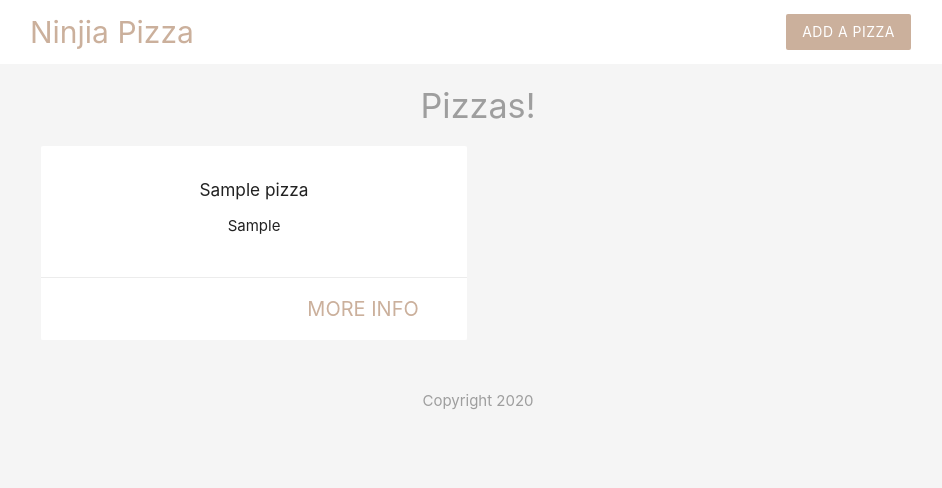
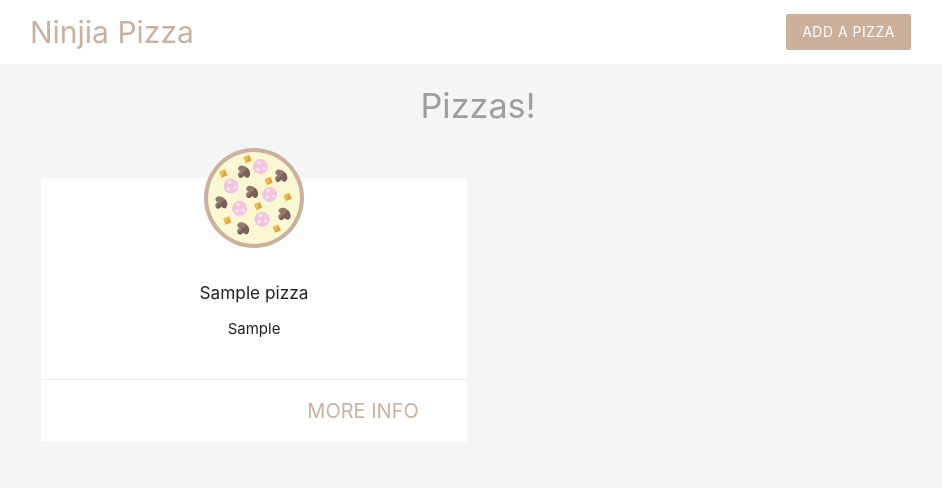
Before and after one commit to chaohuichen/tuts_php, a PHP site: page /index.php in a window 1280 px wide. Shown: the top 488 px of the page, without its empty margins (162-1104 px from the left). Run offline with PHP 8.4, Linux system fonts and the light colour scheme; tables that the repository leaves empty or names only in its code hold one stand-in row (values such as "Sample post").

Commit message:
added some styling

```diff
--- a/details.php
+++ b/details.php
@@ -39,7 +39,7 @@ if (isset($_GET['id'])) {
 <html>
 
 <?php include('template/header.php'); ?>
-<div class="container center">
+<div class="container center grey-text">
     <?php if ($pizza) : ?>
         <h4>
             <?php echo htmlspecialchars($pizza['title']); ?>
--- a/index.php
+++ b/index.php
@@ -33,6 +33,7 @@ mysqli_close($conn);
         <?php foreach ($pizzas as $pizza) : ?>
             <div class="col s6 md3">
                 <div class="card z-depth-0">
+                    <img src='./img/pizza.svg' class="pizza" />
                     <div class="card-content center">
                         <h6><?php echo htmlspecialchars($pizza['title']); ?></h6>
                         <ul>
--- a/template/header.php
+++ b/template/header.php
@@ -29,6 +29,14 @@
             margin: 20px auto;
             padding: 20px
         }
+
+        .pizza {
+            width: 100px;
+            margin: 40px auto -30px;
+            display: block;
+            position: relative;
+            top: -30px;
+        }
     </style>
 </head>
 
```
Also changed, not shown: img/pizza.svg (added).
